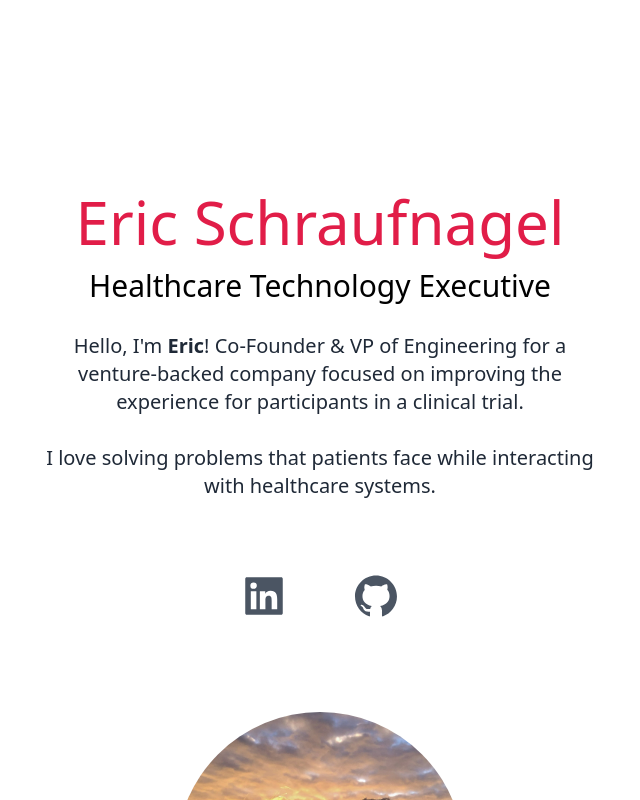
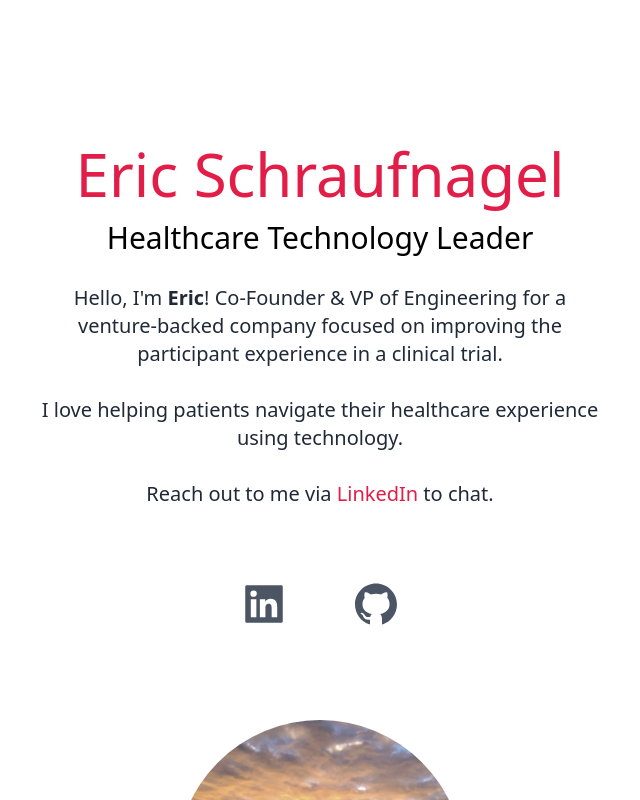
Before and after one commit to eschraufnagel/eschraufnagel.github.io, a Next.js app: page / in a window 1280 px wide. Shown: the top 800 px of the page, without its empty margins (320-960 px from the left). Built offline with nearby package versions, Linux system fonts and the light colour scheme.

Commit message:
Update landing page text. Update packages.

```diff
--- a/pages/index.tsx
+++ b/pages/index.tsx
@@ -13,19 +13,21 @@ export default function Home() {
         <meta name="description" content="Eric Schraufnagel" />
         <meta name="viewport" content="width=device-width, initial-scale=1" />
       </Head>
-      <main className="bg-white px-10 md:mt-36 md:px-20 lg:px-40">
+      <main className="bg-white px-10 md:mt-24 md:px-20 lg:px-40">
         <section className="min-h-screen">
           <div className="text-center p-10">
             <h2 className="text-5xl py-2 text-rose-600 font-medium md:text-6xl">
               Eric Schraufnagel
             </h2>
             <h3 className="text-2xl py-2 md:text-3xl">
-              Healthcare Technology Executive
+              Healthcare Technology Leader
             </h3>
             <p className="text-md py-5 leading-8 text-gray-800 md:text-xl max-w-xl mx-auto">
-              Hello, I&apos;m <strong>Eric</strong>! Co-Founder &amp; VP of Engineering for a venture-backed company focused on improving the experience for participants in a clinical trial.
+              Hello, I&apos;m <strong>Eric</strong>! Co-Founder &amp; VP of Engineering for a venture-backed company focused on improving the participant experience in a clinical trial.
               <br /><br/>
-              I love solving problems that patients face while interacting with healthcare systems.
+              I love helping patients navigate their healthcare experience using technology.
+              <br /><br/>
+              Reach out to me via <a className="text-rose-600 no-underline hover:underline ..." href="https://www.linkedin.com/in/ericschraufnagel/" target="_blank" rel="noreferrer">LinkedIn</a> to chat.
             </p>
           </div>
           <div className="text-5xl flex justify-center gap-16 py-3 text-gray-600">
```
Also changed, not shown: package.json (+4 -4 lines), 1 other file (tests, documents, lock files or other folders).
